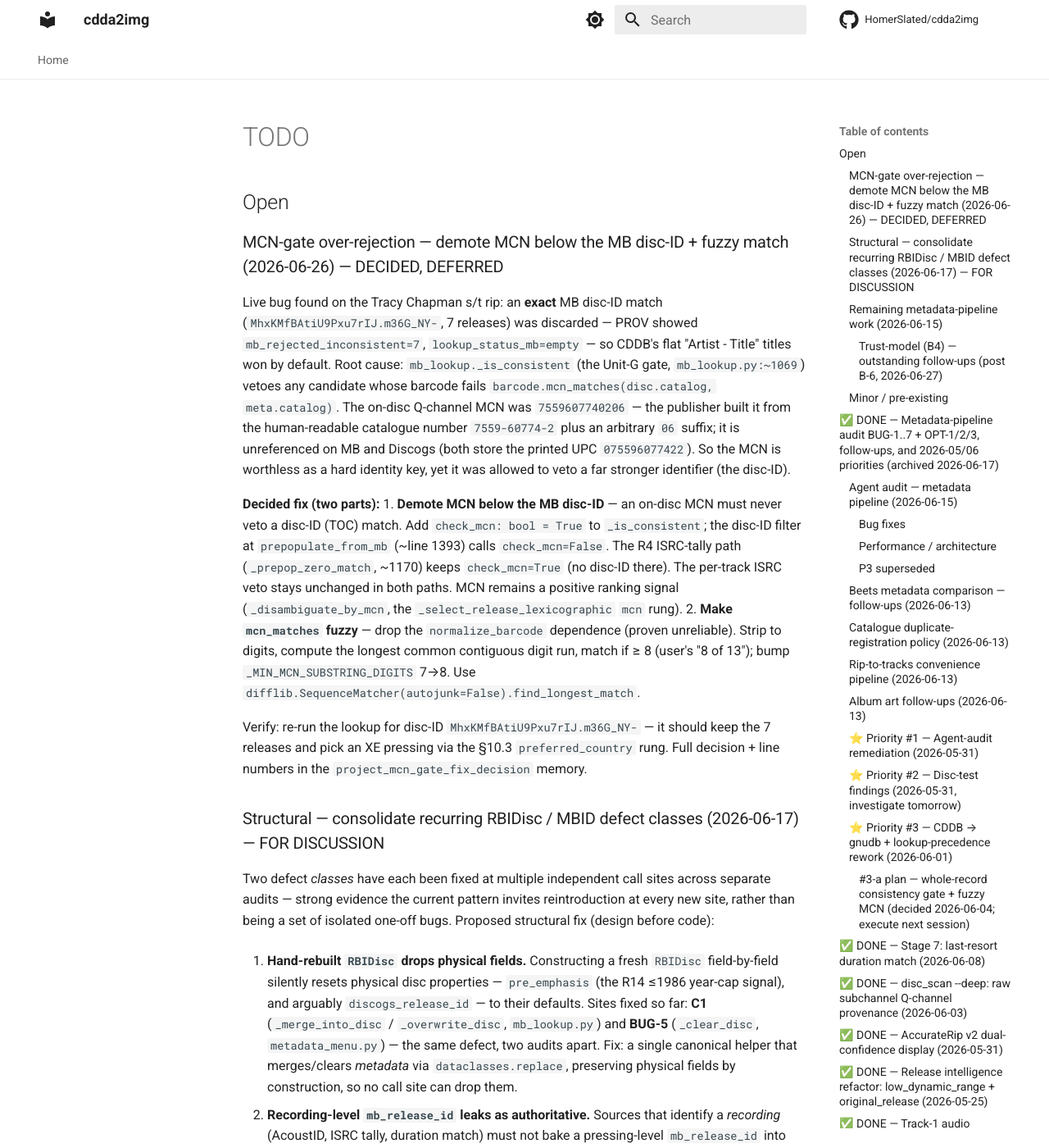
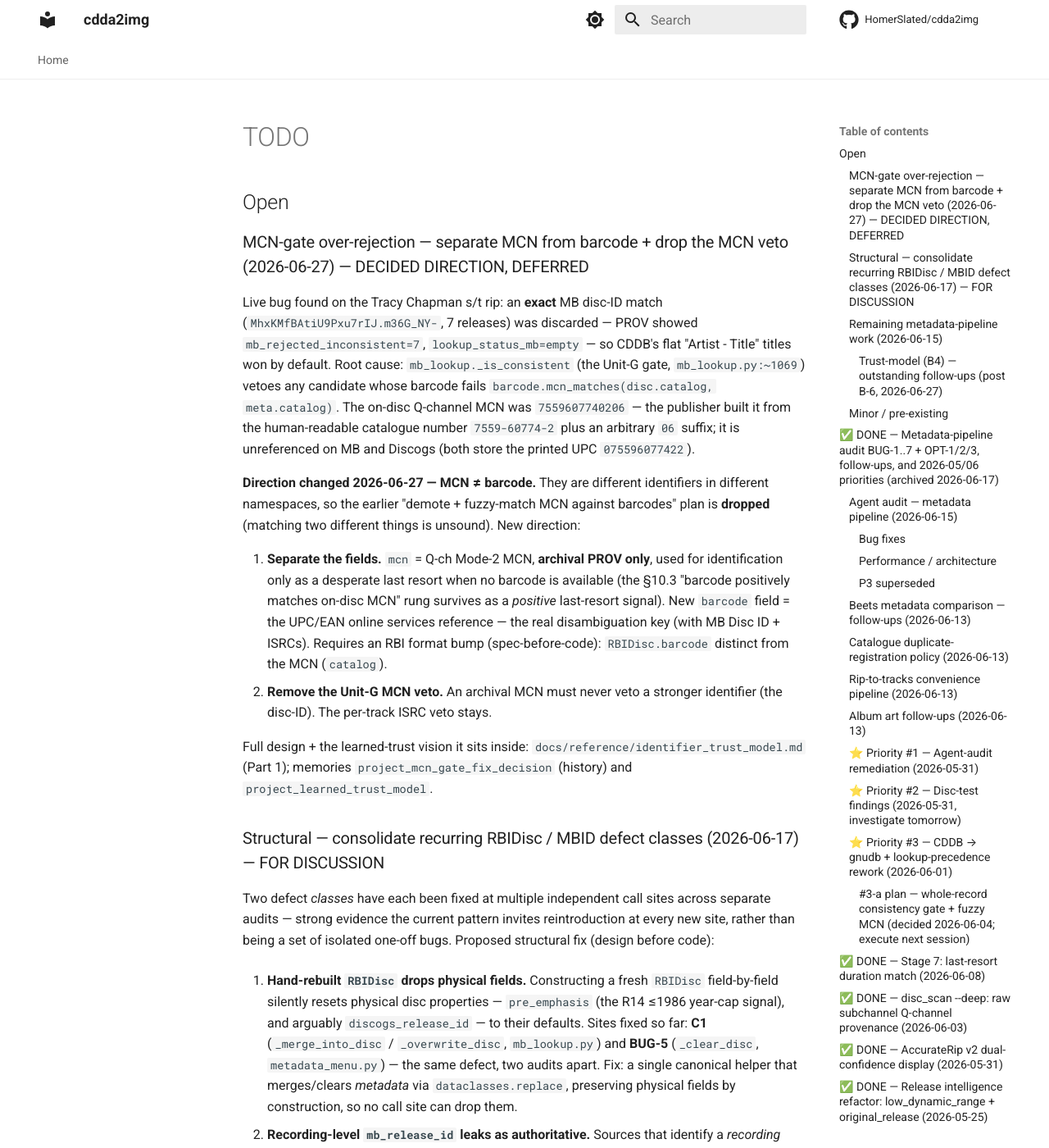
Before and after one commit to HomerSlated/cdda2img, an MkDocs documentation site: the page built from docs/reference/TODO.md, in a window 1280 px wide and 1400 px high. Shown: the whole window at 82% size. Built offline with MkDocs 1.6.1 and Material for MkDocs 9.7.7, drawn with Linux system fonts in a browser that asks for light colours; comment, search, counter and statistics services are not loaded; part of the change alters nothing that is shown.

Commit message:
docs: MCN/barcode separation direction + identifier trust-model note
identifier_trust_model.md (EXPLORATORY) captures a design rumination: (1) near-term
-- separate the archival on-disc MCN from a service-sourced `barcode` field and drop
the Unit-G MCN veto, since MCN and barcode are different identifiers in different
namespaces (the Tracy Chapman disc disproved the "MCN = normalised barcode"
assumption); (2) long-term -- a learned per-(source, field) confidence model trained
on pre- vs post-menu user corrections, with honest caveats (small-sample priors, the
post-menu-as-truth fallacy, --auto-concentrated payoff).

Rewrite the TODO MCN-gate item to the field-separation direction (supersedes the
deferred demote-and-fuzzy-match plan).

Co-Authored-By: Claude Opus 4.8 <noreply@anthropic.com>

```diff
--- a/docs/reference/TODO.md
+++ b/docs/reference/TODO.md
@@ -2,7 +2,7 @@
 
 ## Open
 
-### MCN-gate over-rejection — demote MCN below the MB disc-ID + fuzzy match (2026-06-26) — DECIDED, DEFERRED
+### MCN-gate over-rejection — separate MCN from barcode + drop the MCN veto (2026-06-27) — DECIDED DIRECTION, DEFERRED
 
 Live bug found on the Tracy Chapman s/t rip: an **exact** MB disc-ID match
 (`MhxKMfBAtiU9Pxu7rIJ.m36G_NY-`, 7 releases) was discarded — PROV showed
@@ -12,24 +12,24 @@ Live bug found on the Tracy Chapman s/t rip: an **exact** MB disc-ID match
 `barcode.mcn_matches(disc.catalog, meta.catalog)`. The on-disc Q-channel MCN was
 `7559607740206` — the publisher built it from the human-readable catalogue number
 `7559-60774-2` plus an arbitrary `06` suffix; it is unreferenced on MB and Discogs
-(both store the printed UPC `075596077422`). So the MCN is worthless as a hard
-identity key, yet it was allowed to veto a far stronger identifier (the disc-ID).
-
-**Decided fix (two parts):**
-1. **Demote MCN below the MB disc-ID** — an on-disc MCN must never veto a disc-ID
-   (TOC) match. Add `check_mcn: bool = True` to `_is_consistent`; the disc-ID filter
-   at `prepopulate_from_mb` (~line 1393) calls `check_mcn=False`. The R4 ISRC-tally
-   path (`_prepop_zero_match`, ~1170) keeps `check_mcn=True` (no disc-ID there). The
-   per-track ISRC veto stays unchanged in both paths. MCN remains a positive ranking
-   signal (`_disambiguate_by_mcn`, the `_select_release_lexicographic` `mcn` rung).
-2. **Make `mcn_matches` fuzzy** — drop the `normalize_barcode` dependence (proven
-   unreliable). Strip to digits, compute the longest common contiguous digit run,
-   match if ≥ 8 (user's "8 of 13"); bump `_MIN_MCN_SUBSTRING_DIGITS` 7→8. Use
-   `difflib.SequenceMatcher(autojunk=False).find_longest_match`.
-
-Verify: re-run the lookup for disc-ID `MhxKMfBAtiU9Pxu7rIJ.m36G_NY-` — it should
-keep the 7 releases and pick an XE pressing via the §10.3 `preferred_country` rung.
-Full decision + line numbers in the `project_mcn_gate_fix_decision` memory.
+(both store the printed UPC `075596077422`).
+
+**Direction changed 2026-06-27 — MCN ≠ barcode.** They are different identifiers in
+different namespaces, so the earlier "demote + fuzzy-match MCN against barcodes" plan
+is **dropped** (matching two different things is unsound). New direction:
+
+1. **Separate the fields.** `mcn` = Q-ch Mode-2 MCN, **archival PROV only**, used for
+   identification only as a desperate last resort when no barcode is available (the
+   §10.3 "barcode positively matches on-disc MCN" rung survives as a *positive*
+   last-resort signal). New `barcode` field = the UPC/EAN online services reference —
+   the real disambiguation key (with MB Disc ID + ISRCs). Requires an RBI format bump
+   (spec-before-code): `RBIDisc.barcode` distinct from the MCN (`catalog`).
+2. **Remove the Unit-G MCN veto.** An archival MCN must never veto a stronger
+   identifier (the disc-ID). The per-track ISRC veto stays.
+
+Full design + the learned-trust vision it sits inside:
+`docs/reference/identifier_trust_model.md` (Part 1); memories
+`project_mcn_gate_fix_decision` (history) and `project_learned_trust_model`.
 
 ### Structural — consolidate recurring RBIDisc / MBID defect classes (2026-06-17) — FOR DISCUSSION
 
--- /dev/null
+++ b/docs/reference/identifier_trust_model.md
@@ -0,0 +1,120 @@
+# Identifier trust & a learned per-(source, field) confidence model — EXPLORATORY
+
+**Status:** captured 2026-06-27 from a design rumination. **Not decided.** Companion to
+`trust_model_design.md` (which describes the *shipped* static-trust resolver, B1–B6).
+Part 1 supersedes the fuzzy-MCN-match direction of the deferred MCN-gate fix
+(`docs/reference/TODO.md`). Part 2 is an ambitious long-term vision; Part 3 is the honest
+engineering assessment.
+
+---
+
+## 1. MCN ≠ barcode — separate the two fields (near-term, concrete)
+
+**Empirical finding (Tracy Chapman s/t):** the on-disc Q-channel MCN `7559607740206` is the
+human-readable catalogue number `7559-60774-2` plus an arbitrary `06`; the printed/scanned
+barcode is `075596077422`. The MCN is unreferenced on MusicBrainz and Discogs. The earlier
+assumption that *the MCN is a normalised barcode* is demonstrably wrong — they are
+**different identifiers in different namespaces**.
+
+**Consequence:** fuzzy-matching an on-disc MCN against service barcodes (the deferred
+MCN-gate fix) is conceptually unsound — it matches two different things and will both
+false-accept and false-reject. **Drop the fuzzy-match approach.** Replace with a clean
+separation:
+
+- **`mcn`** — the Q-channel Mode-2 / CD-Text UPC_EAN MCN. **Archival PROV only**, stored
+  verbatim (this is an archival project). Used for identification **only as a desperate
+  last resort** when no barcode is available — the §10.3 "barcode positively matches the
+  on-disc MCN" rung survives as a *positive* last-resort signal, **never a veto**.
+- **`barcode`** — the UPC/EAN that online services actually reference. The real
+  disambiguation identifier, alongside the MB Disc ID and ISRCs. Sourced from MB / Discogs
+  (the physical disc rarely carries a barcode distinct from the MCN).
+
+**Bug this closes:** the Unit-G MCN veto (`mb_lookup._is_consistent`) discarded an *exact*
+MB disc-ID match because an archival MCN disagreed with the catalogued barcode. An archival
+MCN must **never veto a stronger identifier**. Removing the veto closes the live bug more
+cleanly than demote-and-fuzzy-match.
+
+**Why this is the right framing:** metadata services are the real means of identification —
+we have no other. Disc-mastered metadata is rare, and when present it either conflicts with
+the services or is unreferenced (like this MCN). So the disc's MCN earns archival storage
+and last-resort use, nothing more.
+
+**Format impact (spec-before-code):** `RBIDisc` gains a `barcode` field distinct from the
+existing MCN field (`catalog`); RBI spec bump. The `mcn`/`barcode` split must thread the
+toc, PROV, and the §10 selection rungs.
+
+---
+
+## 2. The grand vision — learned per-(source, field) confidence (long-term)
+
+Generalise the *static* trust ladder (B1–B6) into a *learned* one: a confidence ≈
+"probability of truth" per field, refined from the user's own corrections.
+
+### 2.1 Identifier taxonomy (formal groundwork)
+
+Enumerate every identifier, and for each define: **what it is**, **where to find it**, **how
+to cross-reference it**, **how to validate it**, its **standalone validity**, and its
+**validity relative to competing sources**:
+
+| Identifier | Where | Validates against | Standalone strength |
+|---|---|---|---|
+| MB Disc ID | computed from TOC (SHA-1) | MB release lookup | very high (geometric disc identity) |
+| ISRC | Q-ch Mode-3 / MB / CD-Text | per-track, MB recording | high (per-recording) |
+| Barcode (UPC/EAN) | MB / Discogs (printed) | GS1 check digit; cross-DB | high (per-release) |
+| MCN | Q-ch Mode-2 / CD-Text UPC_EAN | GS1 check digit | low (often unreferenced — §1) |
+| AcoustID | Chromaprint per track | MB recording | medium (per-recording, fuzzy) |
+| CD-Text | R-W subchannel | — | medium-high when present (absence is the problem, not wrongness) |
+| Catalogue # / label / country | Discogs / MB | cross-DB | medium (Discogs > MB per B-6) |
+| TOC / durations | the disc itself | duration-match (stage 7) | medium (collision-prone) |
+
+Compose these into a per-field **confidence level** rather than a fixed trust rank.
+
+### 2.2 The learning core
+
+- Capture the resolver's automatic deductions **pre-menu** vs the user's accepted values
+  **post-menu** (this is exactly the §11.5 traceability record: `contenders` + the winner
+  per field).
+- For each field, record which source's value (the "winner") **agreed or disagreed** with
+  the user's final value.
+- Accumulate a per-`(source, field)` **trust score** over many discs (e.g. "Discogs gets
+  the label right 87 % of the time"), persisted across runs.
+- Feed the learned scores back as the resolver's per-`(source, field)` trust — a
+  self-refining loop. **Skipped under `--auto`** (no human signal that pass).
+
+**Architectural fit:** this is the natural successor to **B-7** + **§11.5** — the resolver
+already retains the full contender set per field; the learning core is "persist the
+pre/post diff and update a prior." `build_match_distance` is the scoring seam.
+
+---
+
+## 3. Engineering assessment (caveats / pushback)
+
+**Endorse Part 1 unreservedly.** The MCN/barcode split is correct, closes the live bug, and
+is cleaner than demote-and-fuzzy-match. It should replace the deferred MCN-gate item.
+
+**Part 2 is sound in direction but has real traps:**
+
+1. **Sample size.** Per-user, per-`(source, field)` counts stay tiny for a long time.
+   "87.4 %" implies precision you won't have from a handful of discs. Use **Bayesian priors**
+   (start from the B1–B6 static ladder as the prior; update slowly) with **credible
+   intervals**, not raw frequencies — and let confidence *widen* the model's uncertainty,
+   not just point-estimate a percentage.
+2. **The ground-truth fallacy (again).** "Post-menu = truth" is the same trap flagged in
+   [[project_metadata_authority_model]]: the user is the best *available* arbiter, not an
+   oracle. The learning signal is "agreement with the user's accepted value," which is
+   weaker than truth, and **biased by what the user bothered to check** — an un-corrected
+   field is not confirmed-correct, merely un-inspected. Don't treat silence as a positive
+   label; weight inspected-and-kept higher than untouched.
+3. **Hidden confounders.** Provider accuracy varies by **genre / era / region**, not just by
+   field (Discogs strong on electronic; MB on classical). A single global per-`(source,
+   field)` score is a coarse first cut; segmenting comes later, if ever.
+4. **Cost/benefit** ([[feedback_metadata_over_engineered]]). The payoff concentrates in
+   `--auto` (consistent with the OPT-4 finding) and in default menu ordering; interactive
+   users correct anyway. Weigh the machinery (persistent stats store, diff capture, careful
+   small-sample statistics, cold-start) against that bounded payoff before building.
+
+**Recommended sequencing:** Part 1 (MCN/barcode split) is a concrete near-term refinement —
+do it on its own. Part 2 rides on B-7 + §11.5 (the traceability surfaces are its data
+source), so it cannot precede them; treat it as the *learned* evolution of the resolver once
+those land, and prototype the statistics on logged pre/post diffs **before** wiring it into
+the live trust ranks.
```
